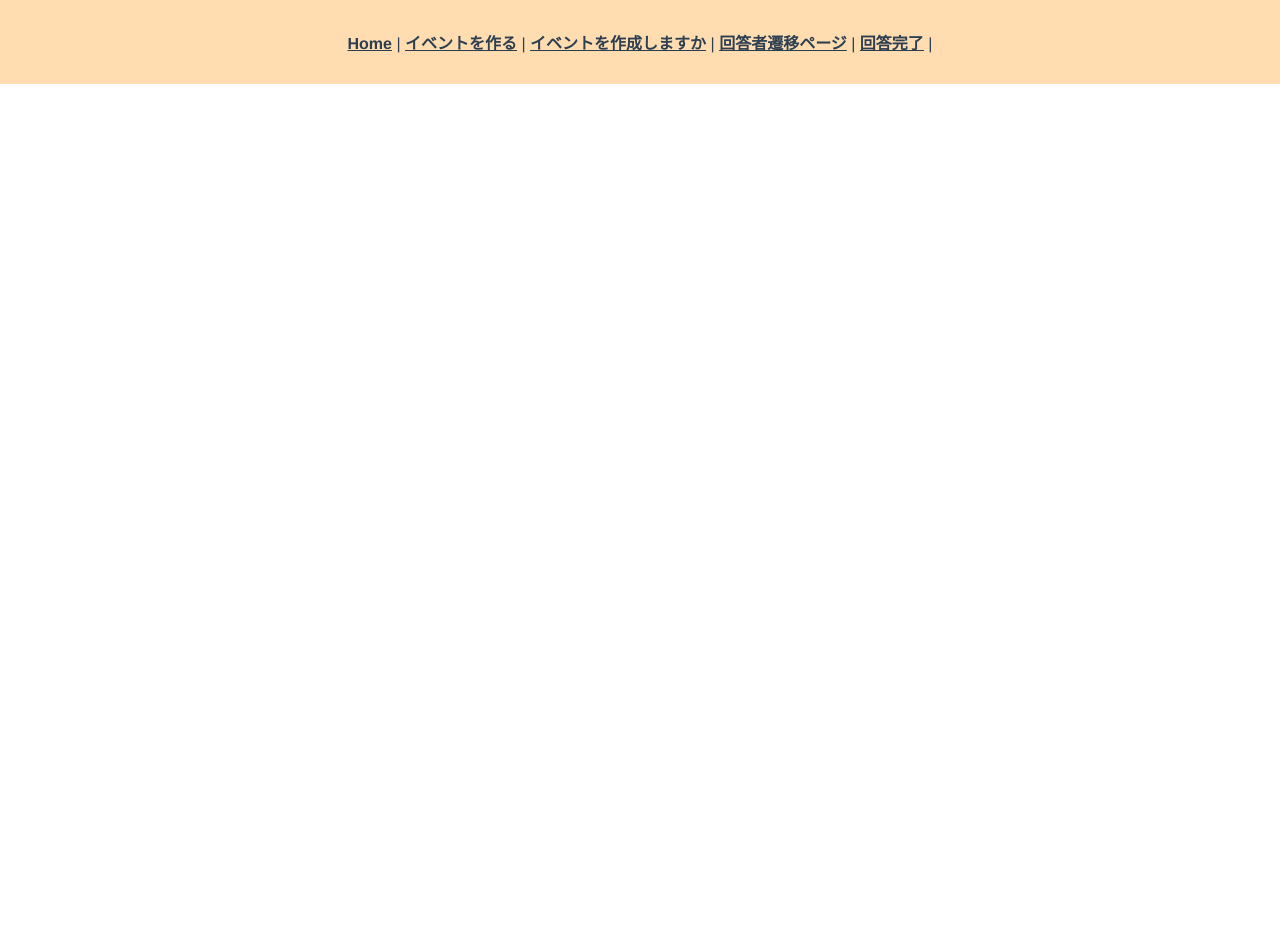
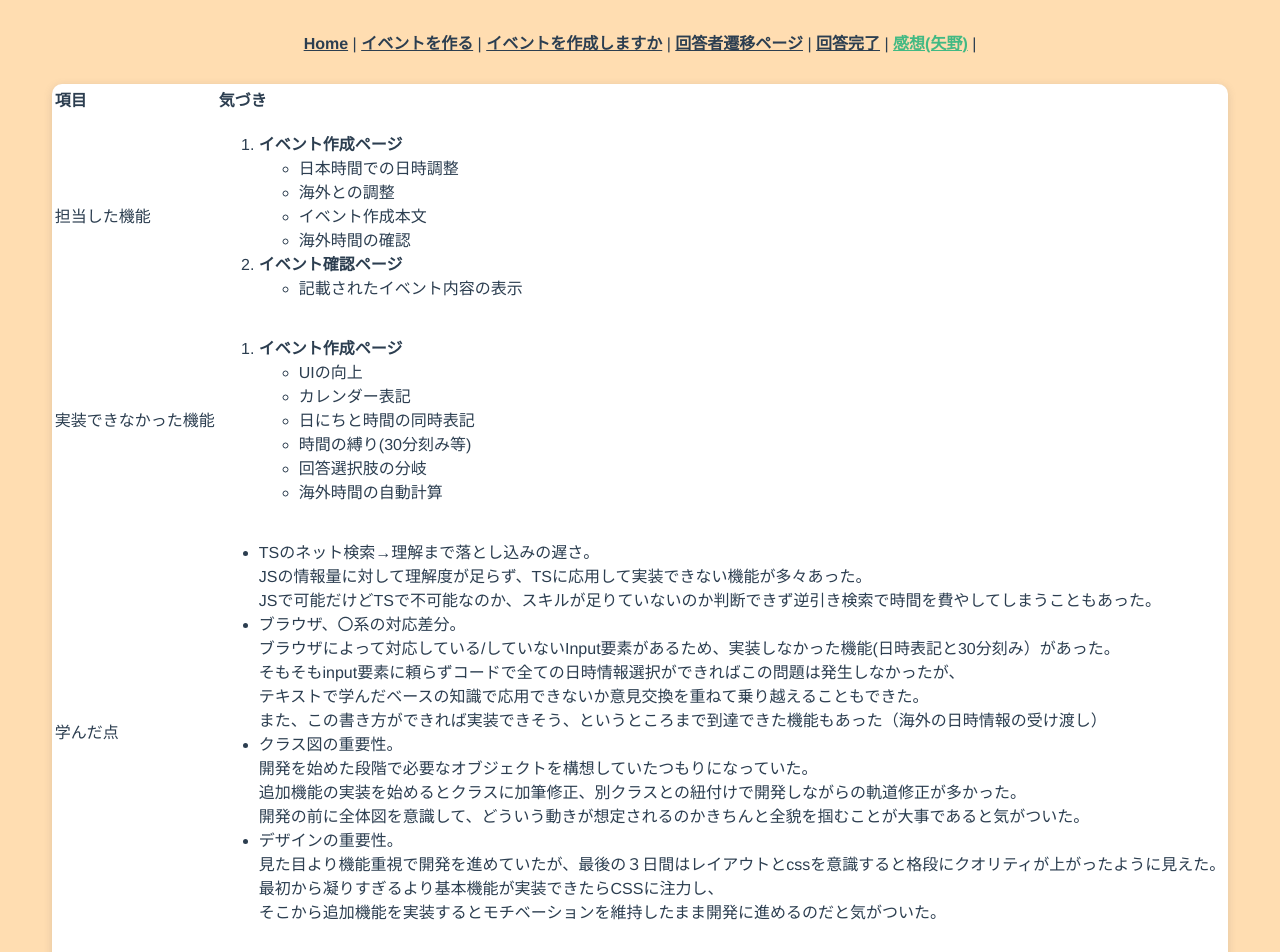
Before and after one commit to kanacoyn/arrangeapp, a Vue app: page /kanako in a window 1280 px wide. Shown: the top 952 px of the page. Before the commit the page ends 800 px from the top, so only its background shows below. Built offline with nearby package versions, Linux system fonts and the light colour scheme.

Commit message:
備忘、感想を追加

```diff
--- a/src/App.vue
+++ b/src/App.vue
@@ -6,6 +6,7 @@
       <router-link to="/eventConfirm">イベントを作成しますか</router-link> |
       <router-link to="/answerQuestions">回答者遷移ページ</router-link> |
       <router-link to="/answerFinished">回答完了</router-link> |
+      <router-link to="/kanako">感想(矢野)</router-link> |
     </div>
     <router-view />
   </div>
--- a/src/router/index.ts
+++ b/src/router/index.ts
@@ -13,6 +13,10 @@ const routes: Array<RouteConfig> = [
   {
     path: "/answerQuestions",
     component: () => import("../views/AnswerQuestions.vue"),
+  },
+  {
+    path: "/kanako",
+    component: () => import("../views/Kanako.vue"),
   },
 
   {
--- /dev/null
+++ b/src/views/Kanako.vue
@@ -0,0 +1,172 @@
+<template>
+  <div class="container">
+    <div class="flex">
+      <table class="feedback">
+        <tr>
+          <th class="leftcol">項目</th>
+          <th class="rightcol">気づき</th>
+        </tr>
+        <tr class="function">
+          <td>担当した機能</td>
+          <td>
+            <ol>
+              <li><strong>イベント作成ページ</strong></li>
+              <ul>
+                <li>日本時間での日時調整</li>
+                <li>海外との調整</li>
+                <li>イベント作成本文</li>
+                <li>海外時間の確認</li>
+              </ul>
+              <li><strong>イベント確認ページ</strong></li>
+              <ul>
+                <li>記載されたイベント内容の表示</li>
+              </ul>
+            </ol>
+          </td>
+        </tr>
+        <tr class="notFunction">
+          <td>実装できなかった機能</td>
+          <td>
+            <ol>
+              <li><strong>イベント作成ページ</strong></li>
+              <ul>
+                <li>UIの向上</li>
+                <li>カレンダー表記</li>
+                <li>日にちと時間の同時表記</li>
+                <li>時間の縛り(30分刻み等)</li>
+                <li>回答選択肢の分岐</li>
+                <li>海外時間の自動計算</li>
+              </ul>
+            </ol>
+          </td>
+        </tr>
+
+        <tr class="learning">
+          <td>学んだ点</td>
+          <td>
+            <ul>
+              <li>
+                TSのネット検索→理解まで落とし込みの遅さ。<br />
+                JSの情報量に対して理解度が足らず、TSに応用して実装できない機能が多々あった。<br />
+                JSで可能だけどTSで不可能なのか、スキルが足りていないのか判断できず逆引き検索で時間を費やしてしまうこともあった。
+              </li>
+              <li>
+                ブラウザ、〇系の対応差分。<br />
+                ブラウザによって対応している/していないInput要素があるため、実装しなかった機能(日時表記と30分刻み）があった。<br />
+                そもそもinput要素に頼らずコードで全ての日時情報選択ができればこの問題は発生しなかったが、<br />
+                テキストで学んだベースの知識で応用できないか意見交換を重ねて乗り越えることもできた。<br />
+                また、この書き方ができれば実装できそう、というところまで到達できた機能もあった（海外の日時情報の受け渡し）
+              </li>
+              <li>
+                クラス図の重要性。<br />
+                開発を始めた段階で必要なオブジェクトを構想していたつもりになっていた。<br />
+                追加機能の実装を始めるとクラスに加筆修正、別クラスとの紐付けで開発しながらの軌道修正が多かった。<br />
+                開発の前に全体図を意識して、どういう動きが想定されるのかきちんと全貌を掴むことが大事であると気がついた。
+              </li>
+              <li>
+                デザインの重要性。<br />
+                見た目より機能重視で開発を進めていたが、最後の３日間はレイアウトとcssを意識すると格段にクオリティが上がったように見えた。<br />
+                最初から凝りすぎるより基本機能が実装できたらCSSに注力し、
+                <br />そこから追加機能を実装するとモチベーションを維持したまま開発に進めるのだと気がついた。
+              </li>
+            </ul>
+          </td>
+        </tr>
+        <tr class="improve">
+          <td>反省点</td>
+          <td>
+            <ul>
+              <li>
+                初動での全体設計。クラスの把握。機能間の連携を意識した変数<br />
+                加筆修正が多くgit開発でのmergeでconflictが発生するなどマイナートラブルが多かった。
+              </li>
+              <li>
+                実装期間の意識。<br />
+                開発する時間と逆引きする時間、インプット時間の区切りをきちんと付けなかったため<br />
+                日中の6割検索、２割相談、２割コードを書くようなスケジュールになっていたこともあった。<br />
+              </li>
+            </ul>
+          </td>
+        </tr>
+        <tr class="nextAction">
+          <td>次に直すところ</td>
+          <td>
+            <ul>
+              <li>
+                カレンダー表記。<br />
+                セレクトではなくカレンダーの実装を行い、候補を3日以上出せるようにする。<br />
+                ボタン機能まで実装できたけれど日付を自動取得できずにベタ打ちのため3月のみ調整できる使用になっているので、そこも直す。<br />
+                GoogleのカレンダーAPIがあるので日時をそこから取得するなど試行錯誤をしてみる。
+              </li>
+              <li>
+                日にちと時間の同時表記をDate型で取得<br />
+                string型により時差調整をできなかったことからdateで再挑戦する。
+              </li>
+              <li>
+                時間の縛り(30分刻み等)<br />
+                カレンダー表記の実現により縛りを設けて実装できる機能だと思っているので挑戦したい。<br />
+                chrome,Edge,Firefoxは対応していないstep=1800のためそこの挙動確認をしたい
+              </li>
+              <li>
+                回答選択肢の分岐<br />
+                回答の選択肢に応じて回答者の項目が分岐する仕様に設計していなかったため、次回3系で作り直すのであればそのように対応する。<br />
+                パスワード設定も行なっているため、そこの不一致では画面表示させないページも欲しい
+              </li>
+              <li>
+                海外時間の自動計算<br />
+                手入力になっているため、そこを自動計算にDate型を取得することで対応したい
+              </li>
+              <li>
+                デザイン意識<br />
+                Tailwindもしくはvueにbootstrapを導入したデザインに挑戦。簡略的なデザイン勉強にも活用
+              </li>
+            </ul>
+          </td>
+        </tr>
+        <tr class="others">
+          <td>その他</td>
+          <td>
+            <ul>
+              <li>言語: Typescript</li>
+              <li>フレームワーク:Vue 2系</li>
+              <li>Vuetify</li>
+            </ul>
+          </td>
+        </tr>
+      </table>
+    </div>
+  </div>
+</template>
+
+<script lang="ts">
+import { Component, Vue } from "vue-property-decorator";
+@Component
+export default class XXXComponent extends Vue {}
+</script>
+
+<style scoped>
+.feedback {
+  text-align: left;
+  margin-left: auto;
+  margin-right: auto;
+  background-color: white;
+  border-radius: 10px;
+  box-shadow: rgba(99, 99, 99, 0.2) 0px 2px 8px 0px;
+}
+
+.function {
+  text-align: left;
+}
+.notFunction {
+  text-align: left;
+}
+.learning {
+  text-align: left;
+}
+
+.leftcol {
+  border: 150px;
+  text-align: top;
+  vertical-align: top;
+}
+</style>
```
